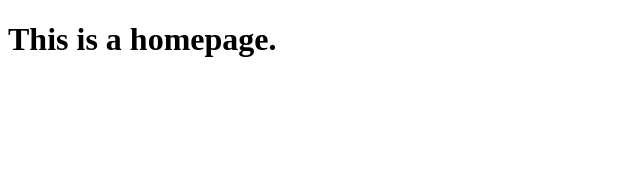
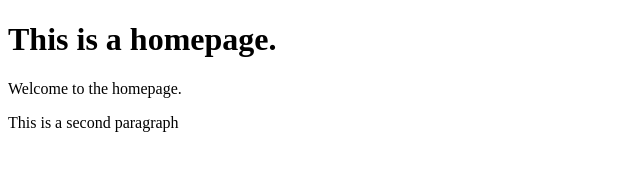
Before and after one commit to HCWeng/project001, a plain HTML site: page index.html in a window 1280 px wide. Shown: the whole page, without its empty margins (0-640 px from the left). Drawn offline with Linux system fonts and the light colour scheme.

Commit message:
some new files add

```diff
--- a/index.html
+++ b/index.html
@@ -12,6 +12,8 @@
 
 <body>
     <h1>This is a homepage.</h1>
+    <p>Welcome to the homepage.</p>
+    <p>This is a second paragraph</p>
 </body>
 
 </html>
```
